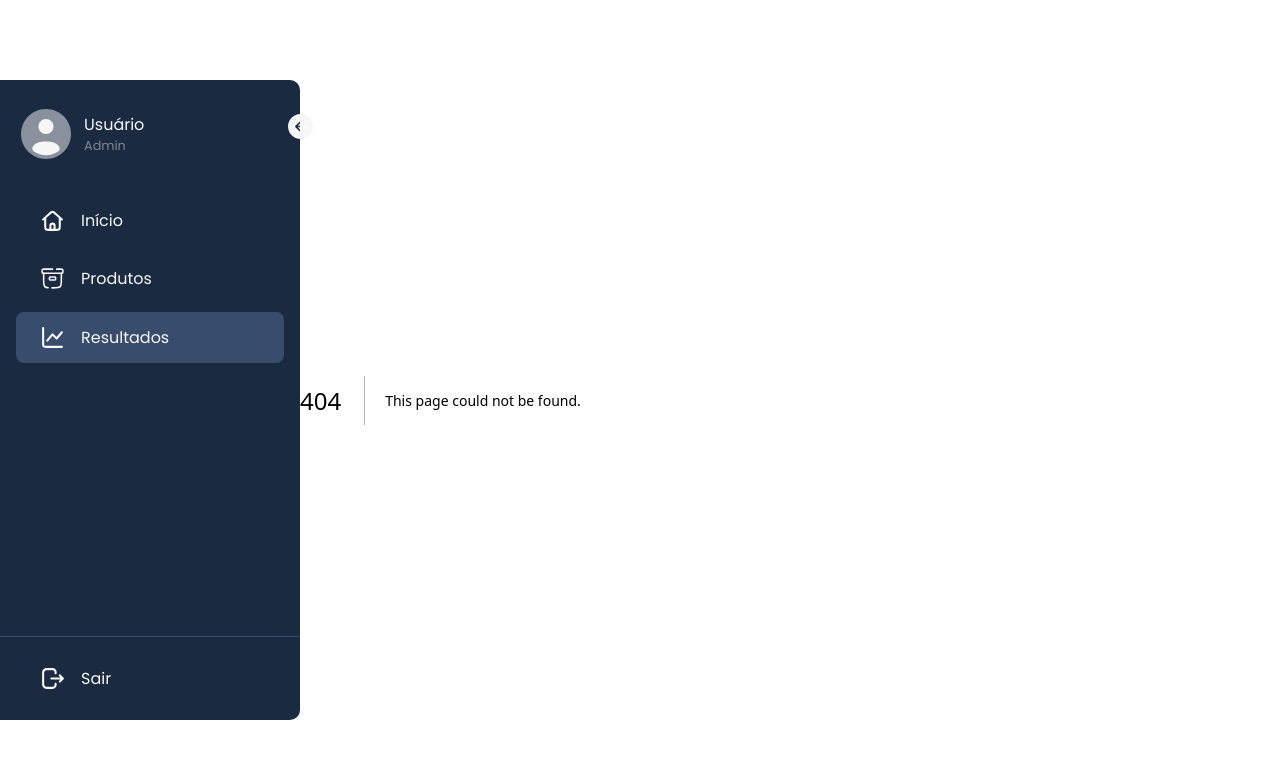
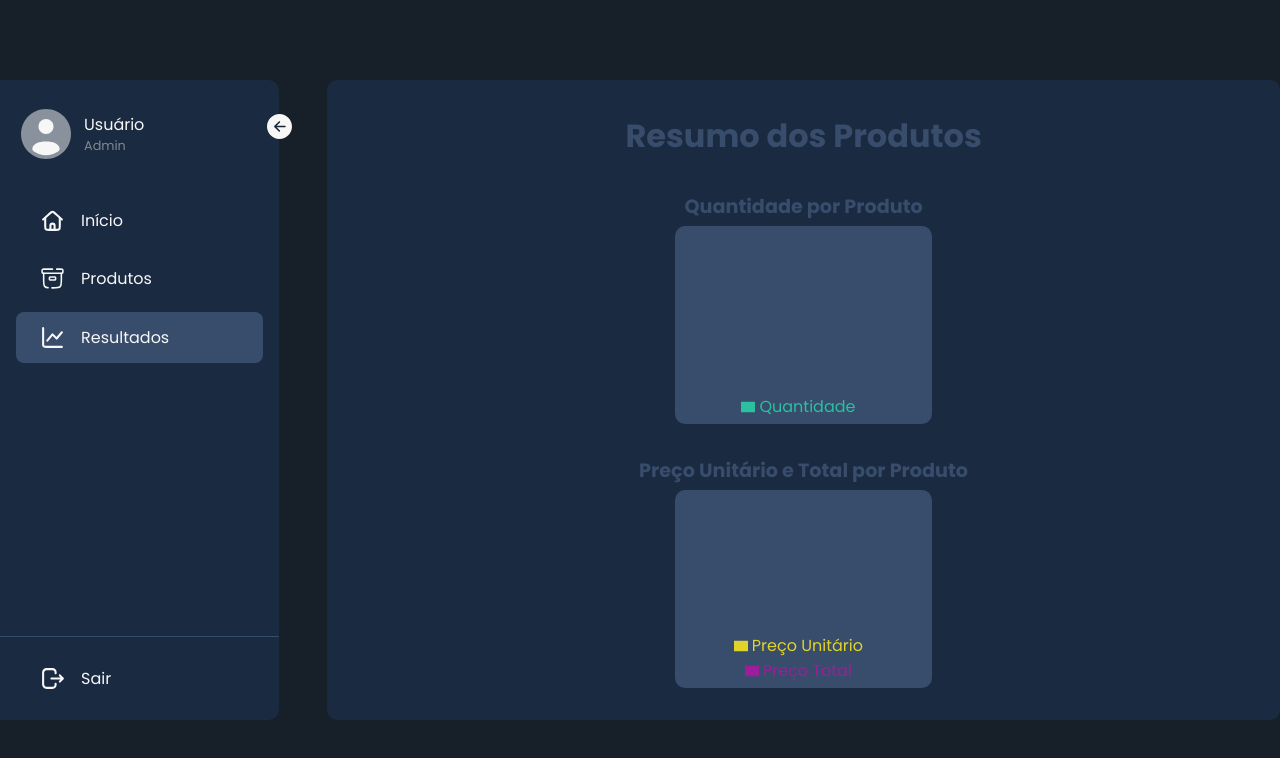
Before and after one commit to goncalvespedrogom/Controle-De-Estoque, a Next.js app: page /results in a window 1280 px wide. Before the commit this address had no page. Shown: the top 758 px of the page. Built offline with nearby package versions, Linux system fonts and the light colour scheme.

Commit message:
Salvando entre seções e estilizando graphics

```diff
--- a/package.json
+++ b/package.json
@@ -12,7 +12,8 @@
     "@next/font": "^14.2.15",
     "next": "15.1.6",
     "react": "^19.0.0",
-    "react-dom": "^19.0.0"
+    "react-dom": "^19.0.0",
+    "recharts": "^2.15.1"
   },
   "devDependencies": {
     "@eslint/eslintrc": "^3",
--- /dev/null
+++ b/src/app/results/page.tsx
@@ -0,0 +1,84 @@
+"use client";
+
+import React, { useEffect, useState } from "react";
+import { BarChart, Bar, XAxis, YAxis, Tooltip, ResponsiveContainer, Legend } from "recharts";
+
+import styles from '@/styles/results.module.css';
+
+interface Product {
+  id: number;
+  productName: string;
+  quantity: number;
+  price: number;
+  category: string;
+}
+
+const Results = () => {
+  const [products, setProducts] = useState<Product[]>([]);
+
+  useEffect(() => {
+    const storedProducts = localStorage.getItem("products");
+    if (storedProducts) {
+      setProducts(JSON.parse(storedProducts));
+    }
+  }, []);
+
+  // Preparando os dados para o primeiro gráfico (quantidade por produto)
+  const quantityData = products.map((product) => ({
+    name: product.productName,
+    Quantidade: product.quantity,
+  }));
+
+  // Preparando os dados para o segundo gráfico (preço unitário e total)
+  const priceData = products.map((product) => ({
+    name: product.productName,
+    "Preço Unitário": product.price,
+    "Preço Total": product.price * product.quantity,
+  }));
+
+  return (
+    <div className={styles['results-container']}>
+
+      <h1>Resumo dos Produtos</h1>
+
+      <div className={styles['results-total']}>
+        <div className={styles['results-box']}>
+
+        <h2>Quantidade por Produto</h2>
+
+        <ResponsiveContainer className={styles['results-graphic']}>
+        <BarChart data={quantityData}>
+            <XAxis dataKey="name" />
+            <YAxis />
+            <Tooltip />
+            <Legend />
+            <Bar dataKey="Quantidade" fill="#2bc0a0" />
+        </BarChart>
+        </ResponsiveContainer>
+
+        </div>
+
+        <div className={styles['results-box']}>
+
+        <h2>Preço Unitário e Total por Produto</h2>
+
+        <ResponsiveContainer className={styles['results-graphic']}>
+        <BarChart data={priceData}>
+            <XAxis dataKey="name" />
+            <YAxis />
+            <Tooltip />
+            <Legend />
+            <Bar dataKey="Preço Unitário" fill="#e0d42b" />
+            <Bar dataKey="Preço Total" fill="#9c1e9c" />
+        </BarChart>
+        </ResponsiveContainer>
+
+        </div>
+      </div>
+
+
+    </div>
+  );
+};
+
+export default Results;
--- /dev/null
+++ b/src/styles/results.module.css
@@ -0,0 +1,53 @@
+.results-container {
+    display: flex;
+    margin: 0;
+    padding: 0;
+    box-sizing: border-box;
+    height: 80vh;
+    margin: auto 0;
+    margin-left: 3rem;
+    width: 80%;
+    flex-direction: column;
+    background-color: #1a2a41;
+    border-radius: 10px;
+}
+
+.results-total {
+
+    display: flex;
+    flex-direction: column;
+    width: 100%;
+    height: 86%;
+}
+
+.results-container h1{
+    color: #384c6b;
+    margin: 0 auto;
+    padding: 2rem;
+    font-weight: 700;
+}
+
+.results-box {
+    width: 90%;
+    max-width: 90%;
+    height: 50%;
+    min-width: 500px;
+    margin: 0 auto;
+    text-align: center;
+    color: #384c6b;
+}
+
+.results-box h2{
+    margin: 0;
+    margin-bottom: .3rem;
+    font-size: 1.2rem;
+}
+
+.results-graphic {
+    max-width: 30%;
+    width: 20%;
+    max-height: 75%;
+    background-color: #384c6b;
+    margin: 0 auto;
+    border-radius: 10px;
+}
```
Also changed, not shown: src/app/products/page.tsx (+74 -57 lines), 1 other file (tests, documents, lock files or other folders).
